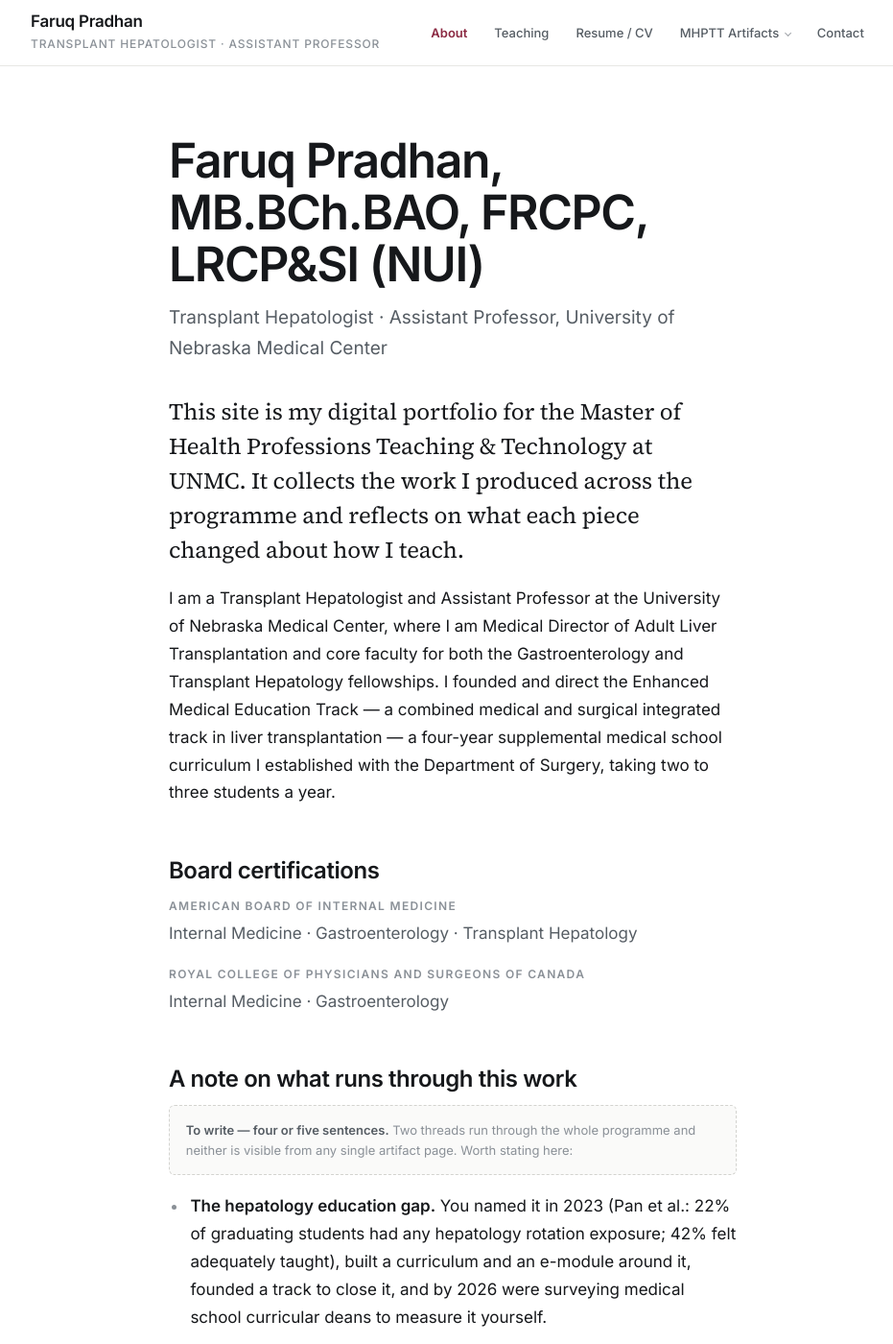
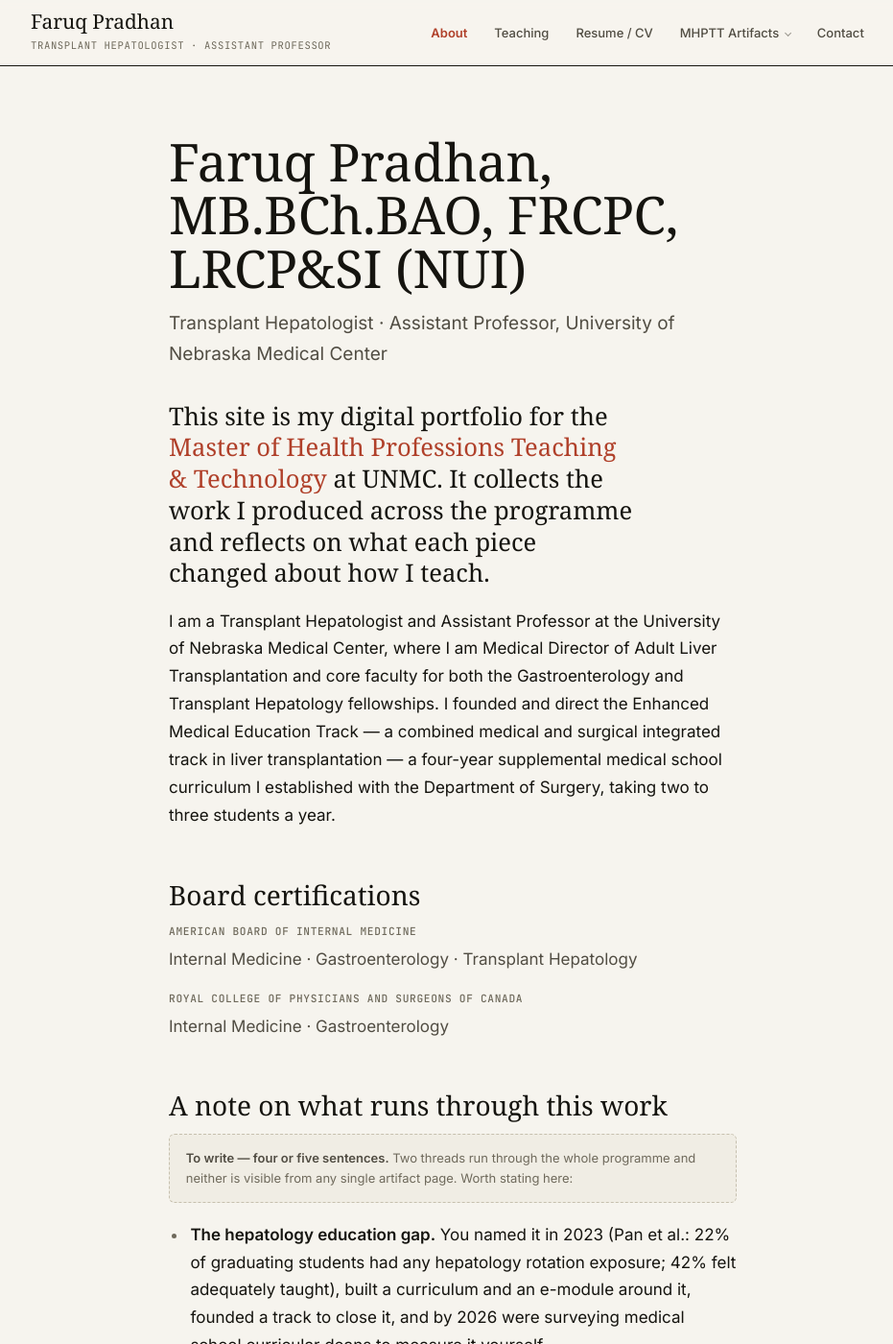
Before and after one commit to fpradhan/fpradhan.github.io, a Jekyll site: the page built from index.md, in a window 1280 px wide and 1400 px high. Shown: the whole window at 96% size, without its empty margins (168-1099 px from the left). Built offline with Jekyll 4.4.1, drawn with Linux system fonts in a browser that asks for light colours; some web fonts are replaced.

Commit message:
Apply the Archive theme: display serif, mono labels, warm paper
Replaces the neutral minimal palette with a design that has a point of view,
using the token layer already in place — no markup changed.

Type, three faces each with a job:
- Instrument Serif for page titles, section headings, the lede, competency
  statements and the outcome numerals
- Inter for body text and navigation
- JetBrains Mono for every label, date, course line and button

The mono labels are the change that makes the site read as designed rather
than defaulted: eyebrows, artifact labels, Description/Reflection marks, CV
dates, table headers and the Course line all sit in small mono caps.

Palette: warm paper #f6f4ee, near-black ink, burnt sienna accent, with a
matching warm dark theme. Favicon and theme-color follow the accent.

Artifact chips on the index are deliberately left in Inter. Mono uppercase is
unreadable at chip size for titles as long as "Clinical Teaching Project —
Diagnostic Paracentesis"; the preview made that obvious.

Instrument Serif ships one weight, so a synthetic bold inside a display-face
element renders identically to regular. Emphasis in the lede is marked with
the accent colour instead of a weight that would not appear.

Fixes a table bug found while checking mobile: kramdown applies
{: .table-scroll} to the <table> itself rather than to a wrapper, so
overflow-x never created a scroll container, and the nowrap on date cells
pushed the page 2px wider than a 375px viewport. The table is now its own
scroll container, and dates wrap below 640px.

Verified: WCAG AA contrast on every text role in both light and dark (17
element checks, all passing), no horizontal overflow at 375px, and all
internal links and anchors resolving across 17 pages.

Co-Authored-By: Claude Opus 5 <noreply@anthropic.com>
Claude-Session: https://claude.ai/code/session_01SajNJDGDkt5q5fCgsPRcNk

```diff
--- a/_includes/head.html
+++ b/_includes/head.html
@@ -1,7 +1,7 @@
 <meta charset="utf-8">
 <meta name="viewport" content="width=device-width, initial-scale=1">
-<meta name="theme-color" content="#ffffff" media="(prefers-color-scheme: light)">
-<meta name="theme-color" content="#121316" media="(prefers-color-scheme: dark)">
+<meta name="theme-color" content="#f6f4ee" media="(prefers-color-scheme: light)">
+<meta name="theme-color" content="#131210" media="(prefers-color-scheme: dark)">
 
 {%- comment -%}
   jekyll-seo-tag writes <title>, description, canonical, Open Graph, Twitter card
@@ -11,9 +11,9 @@
 {%- seo -%}
 
 <link rel="icon" href="{{ '/assets/favicon.svg' | relative_url }}" type="image/svg+xml">
-<link rel="mask-icon" href="{{ '/assets/favicon.svg' | relative_url }}" color="#8b2942">
+<link rel="mask-icon" href="{{ '/assets/favicon.svg' | relative_url }}" color="#b0402a">
 
 <link rel="preconnect" href="https://fonts.googleapis.com">
 <link rel="preconnect" href="https://fonts.gstatic.com" crossorigin>
-<link rel="stylesheet" href="https://fonts.googleapis.com/css2?family=Inter:wght@400;500;600&family=Source+Serif+4:ital,opsz,wght@0,8..60,300;0,8..60,400;1,8..60,400&display=swap">
+<link rel="stylesheet" href="https://fonts.googleapis.com/css2?family=Instrument+Serif:ital@0;1&family=Inter:wght@400;500;600&family=JetBrains+Mono:wght@400;500&display=swap">
 <link rel="stylesheet" href="{{ '/assets/css/style.css' | relative_url }}">
--- a/assets/css/style.css
+++ b/assets/css/style.css
@@ -10,7 +10,8 @@
 :root{
   /* Type */
   --sans:Inter,-apple-system,BlinkMacSystemFont,"Segoe UI",Helvetica,Arial,sans-serif;
-  --serif:"Source Serif 4",Iowan Old Style,Georgia,"Times New Roman",serif;
+  --display:"Instrument Serif",Iowan Old Style,Georgia,"Times New Roman",serif;
+  --mono:"JetBrains Mono",ui-monospace,SFMono-Regular,Menlo,Consolas,monospace;
 
   /* Fluid type scale */
   --t-xs:0.75rem;
@@ -19,7 +20,7 @@
   --t-md:clamp(1.0625rem,1.02rem + 0.22vw,1.1875rem);
   --t-lg:clamp(1.25rem,1.16rem + 0.42vw,1.5rem);
   --t-xl:clamp(1.5rem,1.32rem + 0.9vw,2rem);
-  --t-2xl:clamp(2rem,1.6rem + 1.9vw,3.25rem);
+  --t-2xl:clamp(2.2rem,1.75rem + 2.1vw,3.4rem);
 
   /* Space. --shell governs the header, footer and full-width content; --content
      is the reading column. Both are centred, so every page shares one axis. */
@@ -27,18 +28,18 @@
   --shell:58rem;
   --content:40rem;
 
-  /* Colour — light */
-  --bg:#ffffff;
-  --surface:#fafaf9;
-  --surface-2:#f4f4f2;
-  --ink:#16181b;
-  --ink-soft:#565d64;
-  --ink-faint:#8a9097;
-  --rule:#e7e7e4;
-  --rule-strong:#d3d3cf;
-  --accent:#8b2942;
-  --accent-wash:#faf4f5;
-  --focus:#1f6f8b;
+  /* Colour — light. Warm paper, near-black ink, one vivid accent. */
+  --bg:#f6f4ee;
+  --surface:#f0ede4;
+  --surface-2:#e8e4d8;
+  --ink:#15140f;
+  --ink-soft:#514d43;
+  --ink-faint:#6f6a5c;
+  --rule:#ded9cb;
+  --rule-strong:#c6c0ae;
+  --accent:#b0402a;
+  --accent-wash:#f7ebe6;
+  --focus:#2f6b86;
 
   --radius:10px;
   --radius-sm:6px;
@@ -46,17 +47,17 @@
 
 @media (prefers-color-scheme:dark){
   :root{
-    --bg:#121316;
-    --surface:#191b1f;
-    --surface-2:#212429;
-    --ink:#eceae7;
-    --ink-soft:#aeb4ba;
-    --ink-faint:#838a91;
-    --rule:#2a2e33;
-    --rule-strong:#3a3f45;
-    --accent:#eda3ae;
-    --accent-wash:#221a1d;
-    --focus:#8ecbe4;
+    --bg:#131210;
+    --surface:#1b1a16;
+    --surface-2:#23211c;
+    --ink:#f0ece1;
+    --ink-soft:#b2ac9d;
+    --ink-faint:#8f887a;
+    --rule:#2b2924;
+    --rule-strong:#3d3a32;
+    --accent:#e88267;
+    --accent-wash:#241a16;
+    --focus:#7fc0d8;
   }
 }
 
@@ -108,10 +109,11 @@ a:hover{text-decoration-thickness:.1em}
 .container.wide{max-width:var(--shell)}
 .prose{max-width:none}
 
-/* Small uppercase label, used for eyebrows, artifact labels, section marks */
+/* Small uppercase label, used for eyebrows, artifact labels, section marks.
+   Set in the mono face — this is the detail that gives the site its character. */
 .label,.eyebrow{
-  font-size:var(--t-xs);font-weight:600;letter-spacing:.11em;text-transform:uppercase;
-  color:var(--ink-faint);margin:0;
+  font-family:var(--mono);font-size:.7rem;font-weight:500;letter-spacing:.07em;
+  text-transform:uppercase;color:var(--ink-faint);margin:0;
 }
 .eyebrow{margin-bottom:1rem}
 .eyebrow a{color:inherit;text-decoration:none}
@@ -124,7 +126,7 @@ a:hover{text-decoration-thickness:.1em}
   background:color-mix(in srgb,var(--bg) 88%,transparent);
   backdrop-filter:saturate(180%) blur(12px);
   -webkit-backdrop-filter:saturate(180%) blur(12px);
-  border-bottom:1px solid var(--rule);
+  border-bottom:1px solid var(--ink);
 }
 @supports not (backdrop-filter:blur(1px)){ .site-header{background:var(--bg)} }
 
@@ -132,9 +134,10 @@ a:hover{text-decoration-thickness:.1em}
   gap:2rem;min-height:4.25rem}
 
 .brand{text-decoration:none;color:inherit;display:block;padding:.5rem 0;min-width:0}
-.brand-name{display:block;font-size:1.0625rem;font-weight:600;letter-spacing:-.015em;line-height:1.2}
-.brand-role{display:block;font-size:var(--t-xs);color:var(--ink-faint);
-  letter-spacing:.07em;text-transform:uppercase;margin-top:.2rem;font-weight:500}
+.brand-name{display:block;font-family:var(--display);font-weight:400;
+  font-size:1.3rem;letter-spacing:0;line-height:1.15}
+.brand-role{display:block;font-family:var(--mono);font-size:.66rem;color:var(--ink-faint);
+  letter-spacing:.06em;text-transform:uppercase;margin-top:.3rem;font-weight:400}
 @media (max-width:560px){ .brand-role{display:none} }
 
 .site-nav > ul{display:flex;align-items:center;gap:.35rem;list-style:none;margin:0;padding:0}
@@ -171,7 +174,8 @@ a:hover{text-decoration-thickness:.1em}
 }
 .submenu a:hover{background:var(--surface-2);color:var(--ink)}
 .submenu a[aria-current="page"]{color:var(--accent);font-weight:600}
-.submenu .n{font-variant-numeric:tabular-nums;font-weight:600;color:var(--accent);font-size:var(--t-xs)}
+.submenu .n{font-family:var(--mono);font-variant-numeric:tabular-nums;font-weight:500;
+  color:var(--accent);font-size:.7rem}
 .submenu .sep{height:1px;background:var(--rule);margin:.45rem .7rem}
 .submenu .all{font-weight:600;color:var(--ink)}
 
@@ -227,8 +231,9 @@ main{flex:1 0 auto;padding:4.5rem 0 6rem}
 @media (max-width:640px){ main{padding:2.75rem 0 4rem} }
 
 .page-title{
-  font-size:var(--t-2xl);line-height:1.08;letter-spacing:-.028em;
-  font-weight:600;margin:0 0 .75rem;text-wrap:balance;
+  font-family:var(--display);font-weight:400;
+  font-size:var(--t-2xl);line-height:1.02;letter-spacing:-.005em;
+  margin:0 0 .85rem;text-wrap:balance;
 }
 .page-subtitle{
   font-size:var(--t-md);color:var(--ink-soft);margin:0 0 3rem;
@@ -236,8 +241,9 @@ main{flex:1 0 auto;padding:4.5rem 0 6rem}
 }
 .page-title + .prose-body,.page-subtitle + .prose-body{margin-top:0}
 
-.prose h2{font-size:var(--t-lg);line-height:1.25;letter-spacing:-.017em;
-  font-weight:600;margin:3.25rem 0 .75rem;text-wrap:balance}
+.prose h2{font-family:var(--display);font-weight:400;
+  font-size:1.75rem;line-height:1.2;letter-spacing:0;
+  margin:3.25rem 0 .75rem;text-wrap:balance}
 .prose h3{font-size:var(--t-xs);font-weight:600;text-transform:uppercase;
   letter-spacing:.11em;color:var(--ink-faint);margin:2.25rem 0 .6rem}
 .prose h2 + h3{margin-top:1.5rem}
@@ -251,34 +257,37 @@ main{flex:1 0 auto;padding:4.5rem 0 6rem}
 
 /* Opening paragraph, set in the serif for contrast against the sans UI */
 .lede{
-  font-family:var(--serif);font-size:var(--t-lg);line-height:1.5;
-  letter-spacing:-.005em;color:var(--ink);margin:0 0 1.75rem;max-width:46ch;
+  font-family:var(--display);font-size:1.6rem;line-height:1.28;
+  letter-spacing:0;color:var(--ink);margin:0 0 1.75rem;max-width:34ch;
 }
+.lede strong{font-weight:400;color:var(--accent)}
 
 /* Competency statement */
 .statement{
-  font-family:var(--serif);font-style:italic;font-size:var(--t-md);line-height:1.55;
-  color:var(--ink-soft);margin:0 0 2.5rem;padding:0 0 0 1.4rem;
-  border-left:2px solid var(--accent);max-width:60ch;
+  font-family:var(--display);font-style:normal;font-size:1.3rem;line-height:1.35;
+  color:var(--ink);margin:0 0 2.5rem;padding:0 0 0 1.5rem;
+  border-left:0;box-shadow:inset 3px 0 0 var(--accent);max-width:52ch;
 }
 .statement p{margin:0}
 
 /* Course / date metadata line */
-.meta{font-size:var(--t-sm);color:var(--ink-faint);margin:0 0 1.5rem;
-  letter-spacing:.005em}
+.meta{font-family:var(--mono);font-size:.72rem;line-height:1.6;color:var(--ink-faint);
+  margin:0 0 1.5rem;letter-spacing:.02em}
 .meta strong{color:var(--ink-soft);font-weight:600}
 
 /* Download / external artifact link */
 .dl{
   display:inline-flex;align-items:center;gap:.55rem;
-  font-size:var(--t-sm);font-weight:500;text-decoration:none;color:var(--ink);
-  border:1px solid var(--rule-strong);border-radius:var(--radius-sm);
-  padding:.55rem .95rem;background:var(--bg);
+  font-family:var(--mono);font-size:.72rem;font-weight:500;letter-spacing:.05em;
+  text-transform:uppercase;text-decoration:none;color:var(--ink);
+  border:1px solid var(--ink);border-radius:0;
+  padding:.6rem 1rem;background:transparent;
   margin:.25rem .5rem .5rem 0;
   transition:border-color .15s ease,background .15s ease,color .15s ease;
 }
 .dl::after{content:"↓";font-size:.95em;color:var(--ink-faint);transition:color .15s ease}
 .dl:hover{border-color:var(--accent);color:var(--accent);background:var(--accent-wash)}
+.dl:hover::after{color:var(--accent)}
 .dl:hover::after{color:var(--accent)}
 .dl.ext::after{content:"↗"}
 .dl.go::after{content:"→"}
@@ -308,31 +317,31 @@ main{flex:1 0 auto;padding:4.5rem 0 6rem}
 
 /* Definition-style fact rows, e.g. board certifications */
 .facts{margin:0 0 1.75rem;padding:0}
-.facts dt{font-size:var(--t-xs);font-weight:600;text-transform:uppercase;
-  letter-spacing:.11em;color:var(--ink-faint);margin:0 0 .3rem}
+.facts dt{font-family:var(--mono);font-size:.7rem;font-weight:500;text-transform:uppercase;
+  letter-spacing:.06em;color:var(--ink-faint);margin:0 0 .35rem}
 .facts dd{margin:0 0 1.15rem;color:var(--ink-soft);line-height:1.6}
 .facts dd:last-child{margin-bottom:0}
 
 /* ------------------------------------------------- Competency index list */
 
 .prose .index-list{list-style:none;margin:2.5rem 0 0;padding:0;
-  border-top:1px solid var(--rule)}
+  border-top:1px solid var(--ink)}
 .prose .index-list > li{margin:0;padding-left:0}
 .index-list .index-item{
   position:relative;
-  display:grid;grid-template-columns:3.75rem minmax(0,1fr);gap:1.25rem;align-items:baseline;
+  display:grid;grid-template-columns:3.5rem minmax(0,1fr);gap:1.25rem;align-items:baseline;
   padding:1.6rem .85rem;border-bottom:1px solid var(--rule);
   border-radius:var(--radius);
   transition:background .15s ease;
 }
 .index-item:hover{background:var(--surface)}
 .index-num{
-  font-family:var(--serif);font-size:1.75rem;line-height:1.1;font-weight:300;
-  color:var(--accent);font-variant-numeric:tabular-nums;letter-spacing:-.02em;
+  font-family:var(--display);font-size:2.5rem;line-height:1;font-weight:400;
+  color:var(--accent);font-variant-numeric:tabular-nums;letter-spacing:-.01em;
 }
 .index-text{min-width:0}
-.index-name{font-size:var(--t-lg);font-weight:600;letter-spacing:-.017em;
-  line-height:1.25;margin:0 0 .45rem}
+.index-name{font-family:var(--display);font-size:1.55rem;font-weight:400;
+  letter-spacing:0;line-height:1.15;margin:0 0 .5rem}
 .index-name a{color:inherit;text-decoration:none}
 /* Stretched link: the whole row is clickable, but the link's accessible name
    stays just the competency name rather than the entire block of text. */
@@ -343,7 +352,10 @@ main{flex:1 0 auto;padding:4.5rem 0 6rem}
 .prose .index-artifacts{list-style:none;margin:0;padding:0;
   display:flex;flex-wrap:wrap;gap:.4rem .5rem}
 .prose .index-artifacts li{
-  font-size:var(--t-xs);line-height:1.5;color:var(--ink-faint);margin:0;
+  /* Deliberately NOT the mono face — artifact titles are long, and mono
+     uppercase makes them unreadable at chip size. */
+  font-family:var(--sans);font-size:var(--t-xs);line-height:1.5;
+  color:var(--ink-soft);margin:0;
   background:var(--surface-2);border-radius:100px;padding:.28rem .75rem;
   max-width:100%;
 }
@@ -369,8 +381,8 @@ main{flex:1 0 auto;padding:4.5rem 0 6rem}
 .on-page a{font-size:var(--t-sm);font-weight:500;color:var(--ink);
   text-decoration:none;line-height:1.5}
 .on-page a:hover{color:var(--accent);text-decoration:underline}
-.on-page .n{color:var(--accent);font-weight:600;margin-right:.5rem;
-  font-variant-numeric:tabular-nums}
+.on-page .n{font-family:var(--mono);font-size:.72rem;color:var(--accent);font-weight:500;
+  margin-right:.55rem;font-variant-numeric:tabular-nums}
 
 /* One artifact block */
 .artifact{padding-top:2.75rem;margin-top:2.75rem;border-top:1px solid var(--rule);
@@ -391,8 +403,8 @@ main{flex:1 0 auto;padding:4.5rem 0 6rem}
 }
 .cv-list dt:first-of-type{border-top:0;margin-top:0;padding-top:0}
 .cv-list .when{
-  font-size:var(--t-xs);font-weight:500;color:var(--ink-faint);
-  white-space:nowrap;font-variant-numeric:tabular-nums;letter-spacing:.02em;
+  font-family:var(--mono);font-size:.7rem;font-weight:400;color:var(--ink-faint);
+  white-space:nowrap;font-variant-numeric:tabular-nums;letter-spacing:.01em;
 }
 .cv-list dd{margin:.35rem 0 0;font-size:var(--t-sm);line-height:1.55;color:var(--ink-soft)}
 @media (max-width:560px){
@@ -441,18 +453,22 @@ main{flex:1 0 auto;padding:4.5rem 0 6rem}
 
 /* ----------------------------------------------------- Tables and code */
 
-.table-scroll{overflow-x:auto;margin:0 0 1.75rem;
-  border:1px solid var(--rule);border-radius:var(--radius)}
+/* Kramdown applies {: .table-scroll} to the <table> itself, not to a wrapper,
+   so the table has to be its own scroll container. display:block is what makes
+   overflow-x actually apply to a table box. */
+.table-scroll{display:block;width:100%;max-width:100%;overflow-x:auto;
+  margin:0 0 1.75rem;border:1px solid var(--rule);border-radius:var(--radius)}
 table{border-collapse:collapse;width:100%;font-size:var(--t-sm)}
 th,td{text-align:left;padding:.7rem .9rem;border-bottom:1px solid var(--rule);
   vertical-align:top}
 tbody tr:last-child td{border-bottom:0}
-/* Date ranges read badly when an en dash lets them wrap mid-span. */
-.table-scroll td:first-child{white-space:nowrap}
-th{font-weight:600;color:var(--ink-faint);text-transform:uppercase;
-  font-size:var(--t-xs);letter-spacing:.09em;background:var(--surface)}
-code{font-size:.88em;background:var(--surface-2);padding:.15em .38em;
-  border-radius:4px;font-family:ui-monospace,SFMono-Regular,Menlo,Consolas,monospace}
+/* Date ranges read badly when an en dash lets them wrap mid-span — but on a
+   narrow screen wrapping beats forcing the page sideways. */
+@media (min-width:641px){ .table-scroll td:first-child{white-space:nowrap} }
+th{font-family:var(--mono);font-weight:500;color:var(--ink-faint);text-transform:uppercase;
+  font-size:.68rem;letter-spacing:.05em;background:var(--surface)}
+code{font-size:.85em;background:var(--surface-2);padding:.15em .38em;
+  border-radius:3px;font-family:var(--mono)}
 
 /* ---------------------------------------------------------------- Form */
 
@@ -507,7 +523,7 @@ code{font-size:.88em;background:var(--surface-2);padding:.15em .38em;
 /* --------------------------------------------------------------- Error */
 
 .error-page{text-align:center;padding:2rem 0 0;max-width:44ch;margin-inline:auto}
-.error-code{font-family:var(--serif);font-size:5rem;font-weight:300;line-height:1;
+.error-code{font-family:var(--display);font-size:6rem;font-weight:400;line-height:1;
   color:var(--accent);margin:0 0 1rem}
 
 /* --------------------------------------------------------------- Print */
```
Also changed, not shown: README.md, assets/favicon.svg.
